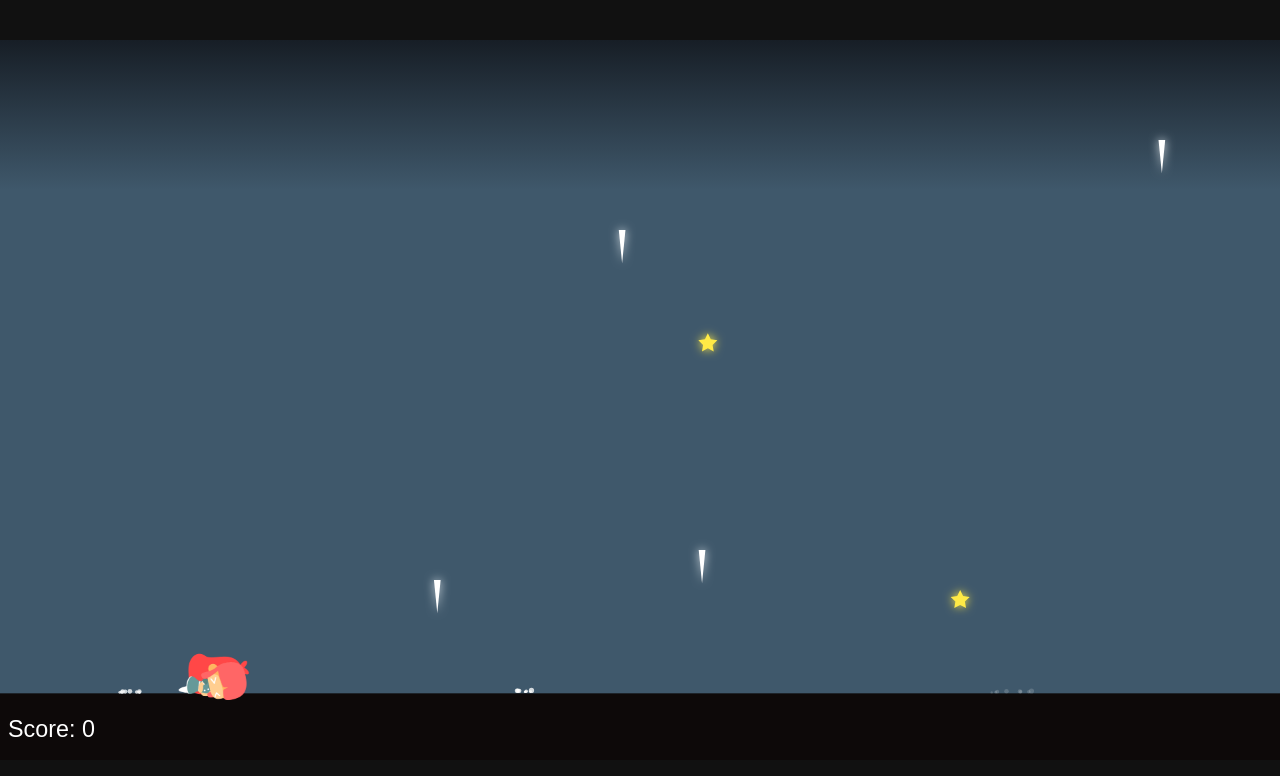
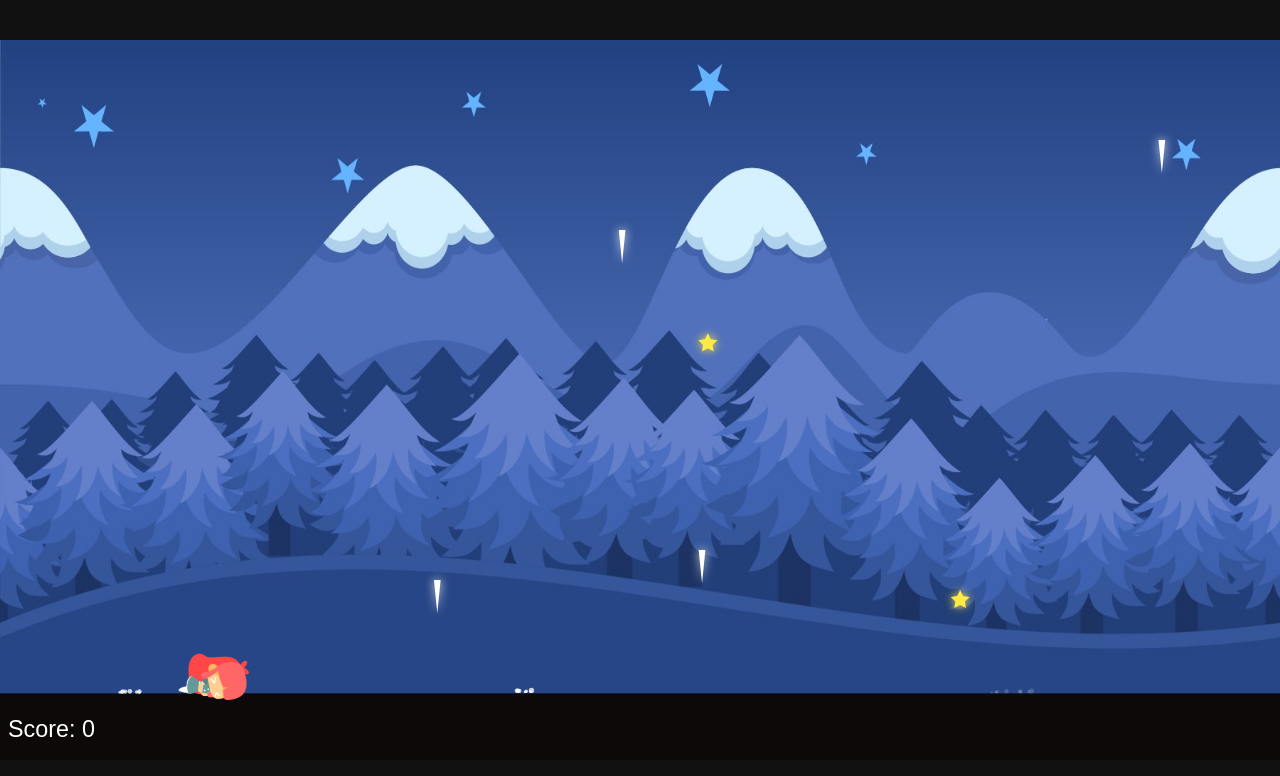
Before and after one commit to marcin-brumer/Avoid-The-Spikes, a website built with webpack: page src/index.html in a window 1280 px wide. Built offline with nearby package versions, Linux system fonts and the light colour scheme; files whose address does not match are found by name.

Commit message:
Changed background

```diff
--- a/src/game.js
+++ b/src/game.js
@@ -8,7 +8,6 @@ const gameArea = document.getElementById("gameArea");
 const canvas = document.getElementById("gameCanvas");
 const ctx = canvas.getContext("2d");
 const groundHeight = 100;
-const backgroundGradient = ctx.createLinearGradient(0, 0, 0, canvas.height);
 const sprite = new Image();
 sprite.src = "./img/sprite.png";
 
@@ -84,15 +83,9 @@ function drawScore() {
 // Player create
 const player = new Player(sprite, canvas, ctx, groundHeight);
 
-// Background color
-backgroundGradient.addColorStop(0, "#171e26");
-backgroundGradient.addColorStop(1, "#3f586b");
-
 // Animation Loop
 function animate() {
-  // Background
-  ctx.fillStyle = backgroundGradient;
-  ctx.fillRect(0, 0, canvas.width, canvas.height);
+  ctx.clearRect(0, 0, canvas.width, canvas.height);
 
   // Ground
   ctx.fillStyle = "#0D0909";
--- a/src/index.html
+++ b/src/index.html
@@ -17,6 +17,8 @@
       #gameCanvas {
         width: 100%;
         height: 100%;
+        background-image: url("./img/background.jpg");
+        background-size: 100% 100%;
       }
     </style>
   </head>
```
Also changed, not shown: dist/img/background.jpg (added), dist/index.html, dist/js/game.bundle.js, 1 other file.
